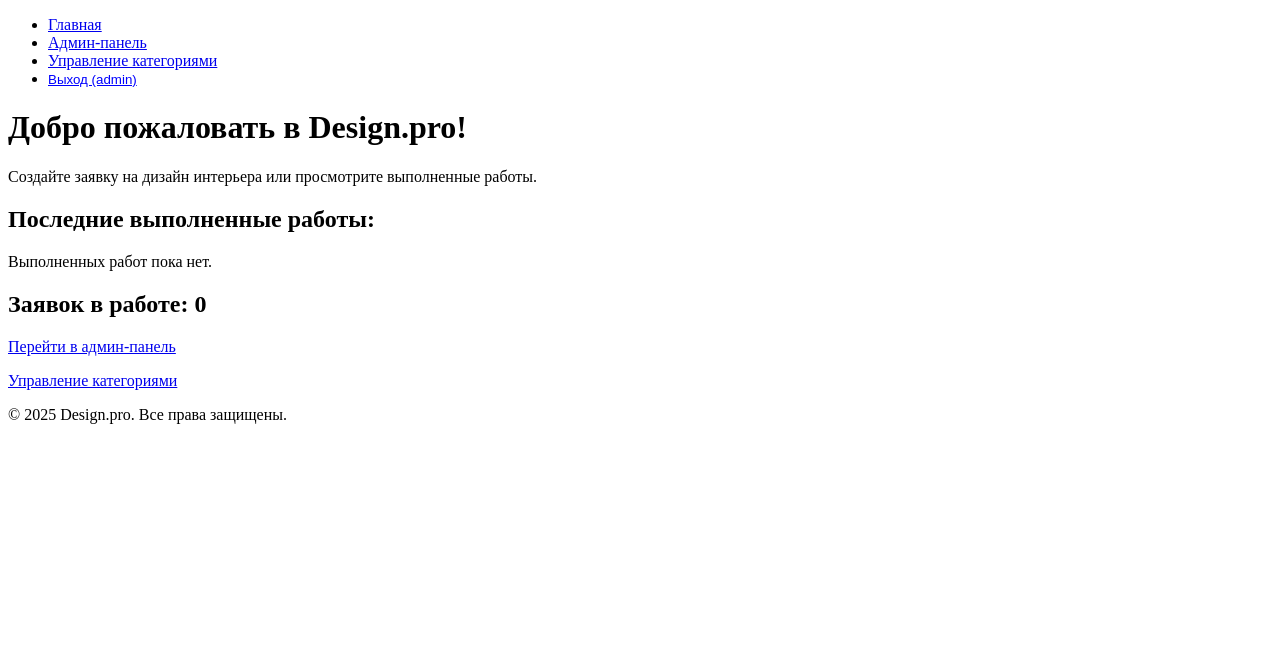
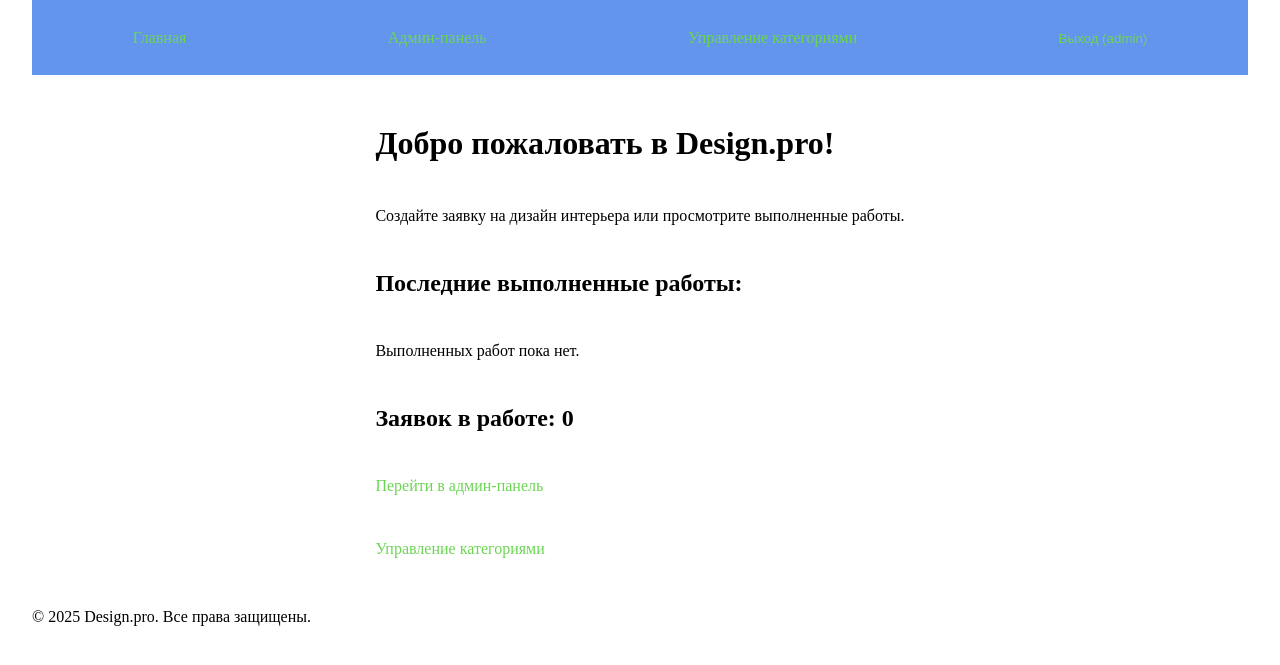
Before and after one commit to doker123/Disign.pro, a Django app: page /main/ in a window 1280 px wide. Shown: the top 665 px of the page. Run offline with Django 5.2, Linux system fonts and the light colour scheme; a user stored in the database is signed in; data that the repository does not hold is empty.

Commit message:
Начал кастомизацию базового шаблона

```diff
--- a/DesignPro/urls.py
+++ b/DesignPro/urls.py
@@ -32,3 +32,4 @@ urlpatterns = [
 # Оброботка фоток в режиме отладки
 if settings.DEBUG:
     urlpatterns += static(settings.MEDIA_URL, document_root=settings.MEDIA_ROOT)
+    urlpatterns += static(settings.STATIC_URL, document_root=settings.STATIC_ROOT)
--- a/static/css/style.css
+++ b/static/css/style.css
@@ -1,3 +1,44 @@
+* {
+    padding: 0;
+    margin: 0;
+    box-sizing: border-box;
+}
+
+
+
+.wrapper {
+    width: 95%;
+    margin: auto;
+}
+header {
+    background-color: cornflowerblue;
+}
+header > nav {
+    display: flex;
+    height: 75px;
+    margin: auto;
+    justify-content: space-around;
+    align-content: center;
+    flex-wrap: wrap;
+}
+body {
+    display: flex;
+    flex-direction: column;
+    gap:50px;
+}
+
+main {
+    display: flex;
+    flex-direction: column;
+    gap: 45px;
+    justify-content: space-around;
+    align-content: space-around;
+    flex-wrap: wrap;
+}
+
+
+
+
 .logoutBase {
     background: none;
     border: none;
@@ -6,15 +47,15 @@
     cursor: pointer;
     color: blue;
 }
-/*li {*/
-/*    list-style-type: none;*/
-/*}*/
-/*a {*/
-/*    text-decoration: none;*/
-/*    color: #383838;*/
-/*}*/
-/*form > p {*/
-/*    display: flex;*/
-/*    flex-direction: column;*/
-/*    width: 250px;*/
-/*}*/
+li {
+    list-style-type: none;
+}
+a,
+.logoutBase{
+    text-decoration: none;
+    color: #6cd554;
+}
+a:hover,
+.logoutBase:hover{
+    text-decoration: underline;
+}
--- a/templates/base.html
+++ b/templates/base.html
@@ -9,17 +9,16 @@
 
 </head>
 <body>
-<header>
+<header class='wrapper'>
     <nav>
-        <ul>
-            <li><a href="{% url 'home' %}">Главная</a></li>
+        <a href="{% url 'home' %}">Главная</a>
         {% if user.is_authenticated %}
             {% if user.is_staff %}
-                    <li><a href="{% url 'admin_dashboard' %}">Админ-панель</a></li>
-                    <li><a href="{% url 'manage_categories' %}">Управление категориями</a></li>
+                <a href="{% url 'admin_dashboard' %}">Админ-панель</a>
+                <a href="{% url 'manage_categories' %}">Управление категориями</a>
             {% else %}
-                    <li><a href="{% url 'user_dashboard' %}">Личный кабинет</a></li>
-                    <li><a href="{% url 'create_request' %}">Создать заявку</a></li>
+                <a href="{% url 'user_dashboard' %}">Личный кабинет</a>
+                <a href="{% url 'create_request' %}">Создать заявку</a>
             {% endif %}
             <li>
                 <form method="post" action="{% url 'logout' %}">
@@ -30,13 +29,12 @@
                 </form>
             </li>
         {% else %}
-                <li><a href="{% url 'login' %}">Вход</a></li>
-                <li><a href="{% url 'register' %}">Регистрация</a></li>
+            <a href="{% url 'login' %}">Вход</a>
+            <a href="{% url 'register' %}">Регистрация</a>
         {% endif %}
-        </ul>
     </nav>
 </header>
-<main>
+<main class='wrapper'>
     <!-- Отображение сообщений Django -->
     {% if messages %}
         <div class="messages">
@@ -50,7 +48,7 @@
     {% block content %}
     {% endblock %}
 </main>
-<footer>
+<footer class="wrapper">
     <p>&copy; {% now "Y" %} Design.pro. Все права защищены.</p>
 </footer>
 </body>
```
Also changed, not shown: db.sqlite3, static/js/main.js (deleted). Lines whose indentation alone changed are shown as unchanged.
